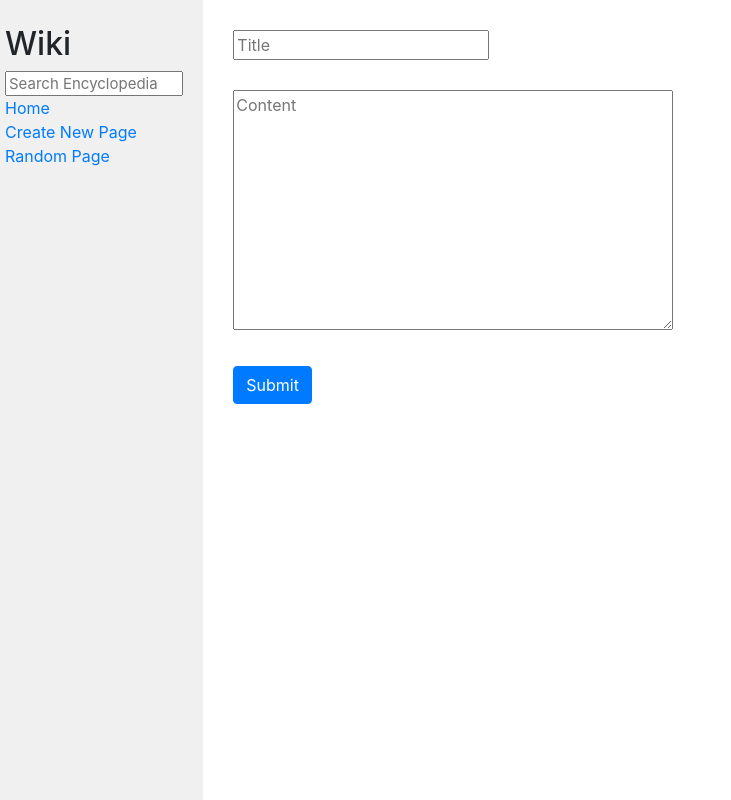
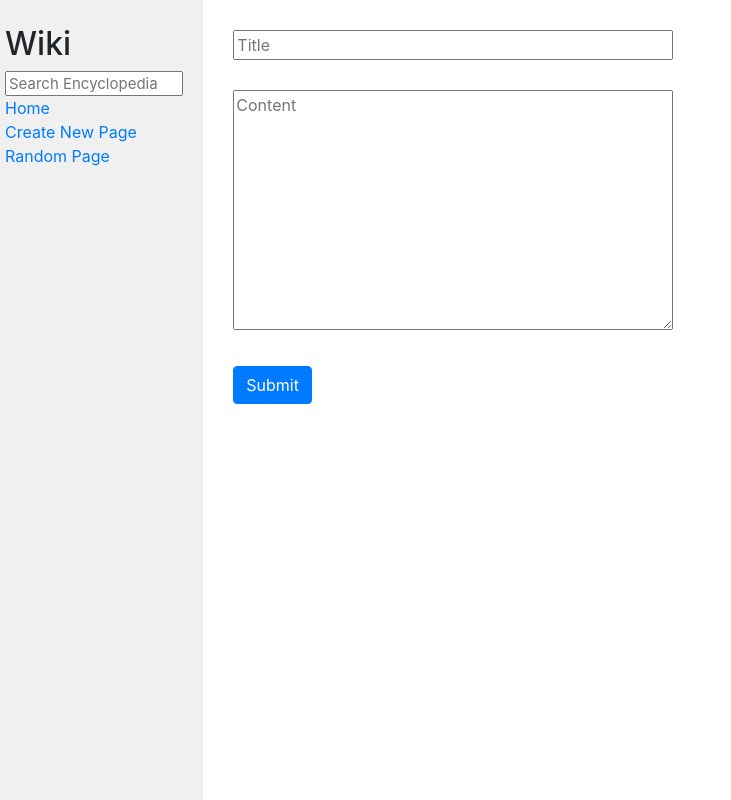
Before and after one commit to himaloy-tech/CS50-WEB-PROGRAMMING-WITH-PYTHON-AND-JAVASCRIPT, a Django app: page /create in a window 1280 px wide. Shown: the whole page, without its empty margins (0-731 px from the left). Run offline with Django 3.2, Linux system fonts and the light colour scheme; some libraries are stand-ins or nearby versions.

Commit message:
Changed width  of the title bar

```diff
--- a/Project 1/encyclopedia/templates/encyclopedia/add.html
+++ b/Project 1/encyclopedia/templates/encyclopedia/add.html
@@ -19,7 +19,7 @@
     </style>
     <div>
         <form action="{% url 'create' %}" method="POST">{% csrf_token %}
-            <input type="text" class="text" name="title" placeholder="Title" value="{{title}}" required><br>
+            <input type="text" class="text" name="title" placeholder="Title" style="width: 41%;" value="{{title}}" required><br>
             {% if messages %}
                 {% for message in messages %}
                     <ul>
```
Also changed, not shown: Project 1/entries/Hello.md (deleted, +0 -2 lines).
